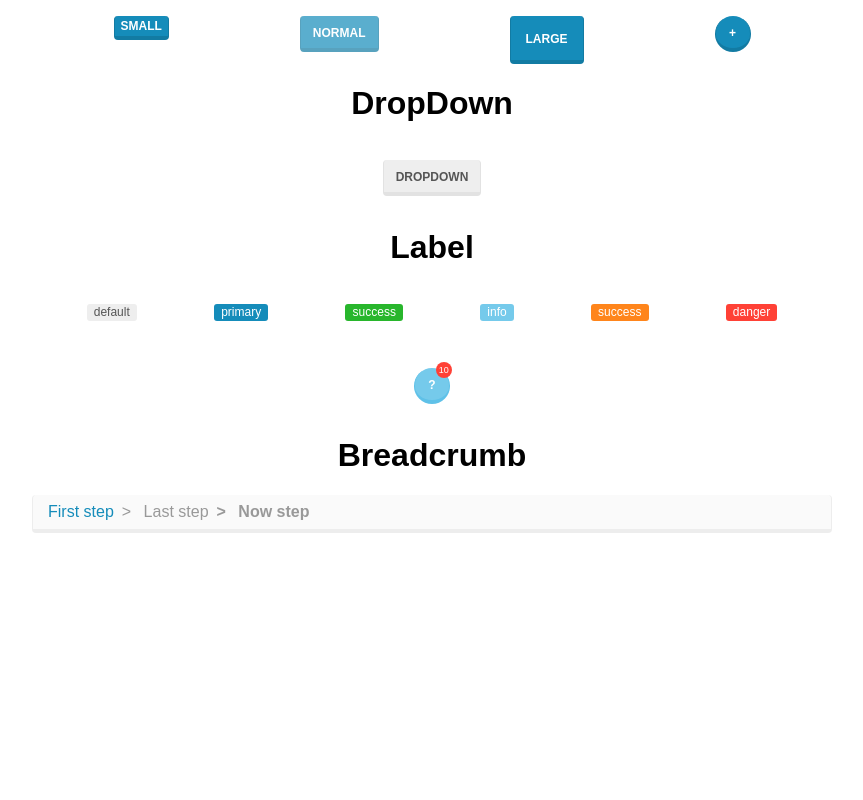
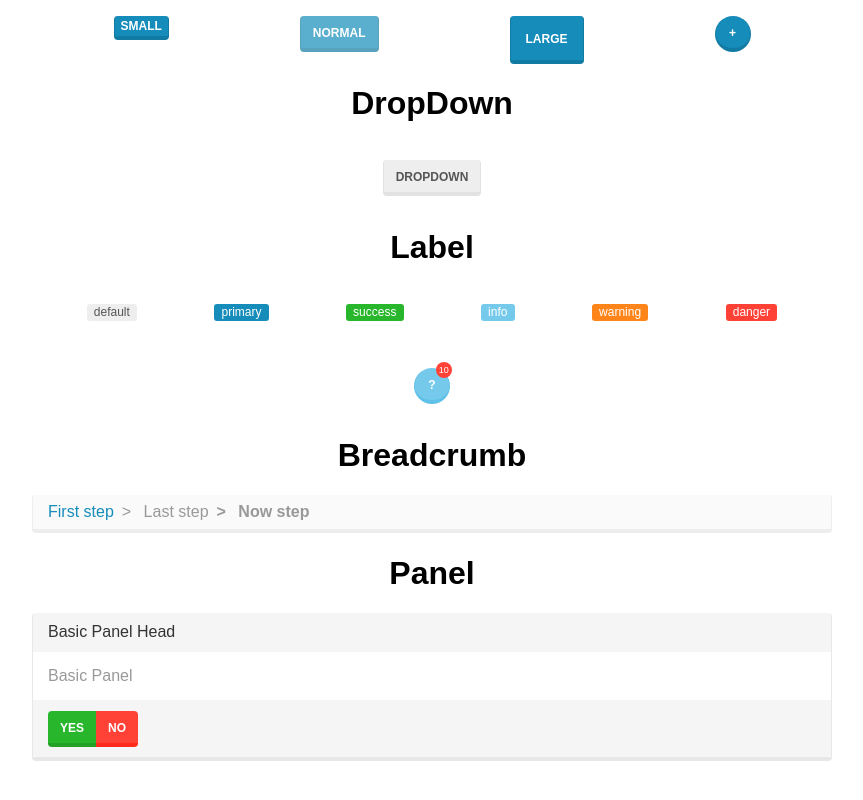
Before and after one commit to HUSTFE/Lumen-UI, a React app: page / in a window 1280 px wide. Shown: the part 582-1382 px from the top of the page, without its empty margins (208-1071 px from the left). Before the commit the page ends 1195 px from the top, so only its background shows below. Built offline with nearby package versions, Linux system fonts and the light colour scheme.

Commit message:
feat: Add Panel

```diff
--- a/src/App.js
+++ b/src/App.js
@@ -5,6 +5,7 @@ import Button from "./Component/Button";
 import Dropdown from "./Component/Dropdown";
 import Label from "./Component/Label";
 import Breadcrumb from "./Component/Breadcrumb/index";
+import Panel from "./Component/Panel/index";
 
 
 class App extends Component {
@@ -62,7 +63,7 @@ class App extends Component {
           <Label type="primary">primary</Label>
           <Label type="success">success</Label>
           <Label type="info">info</Label>
-          <Label type="warning">success</Label>
+          <Label type="warning">warning</Label>
           <Label type="danger">danger</Label>
         </div>
         <div className="flex-box">
@@ -76,6 +77,15 @@ class App extends Component {
             "Now step"
           ]}
         />
+        <h1>Panel</h1>
+        <Panel style={{textAlign: "left"}}>
+          <Panel.head>Basic Panel Head</Panel.head>
+          <Panel.body>Basic Panel</Panel.body>
+          <Panel.foot>          <Button.Group>
+            <Button type="success">Yes</Button>
+            <Button type="danger">No</Button>
+          </Button.Group></Panel.foot>
+        </Panel>
       </div>
     );
   }
--- /dev/null
+++ b/src/Component/Panel/Panel.css
@@ -0,0 +1,30 @@
+.lumen-panel {
+    margin-bottom: 20px;
+    background-color: #ffffff;
+    border-radius: 4px;
+    border:solid #e7e7e7;
+    border-width: 0 1px 4px 1px;
+    color: #999999;
+}
+
+.lumen-panel>.lumen-panel-head {
+    color: #333333;
+    background-color: #f5f5f5;
+    border-color: transparent;
+    padding: 10px 15px;
+    border-bottom: 1px solid transparent;
+    border-top-right-radius: 3px;
+    border-top-left-radius: 3px;
+}
+
+.lumen-panel>.lumen-panel-body {
+    padding: 15px;
+}
+
+.lumen-panel>.lumen-panel-foot {
+    padding: 10px 15px;
+    background-color: #f5f5f5;
+    border-top: 1px solid transparent;
+    border-bottom-right-radius: 3px;
+    border-bottom-left-radius: 3px;
+}
--- /dev/null
+++ b/src/Component/Panel/index.js
@@ -0,0 +1,26 @@
+import React from 'react'
+import PropTypes from 'prop-types';
+import "./Panel.css";
+
+class Panel extends React.Component {
+  render() {
+    const props = this.props;
+
+    return (
+      <div className={"lumen-panel"} {...props}>
+        {props.children}
+      </div>
+    )
+  }
+
+  static head = (props) => (<div className={"lumen-panel-head"}>{props.children}</div>)
+  static body = (props) => (<div className={"lumen-panel-body"}>{props.children}</div>)
+  static foot = (props) => (<div className={"lumen-panel-foot"}>{props.children}</div>)
+
+}
+
+Panel.propTypes = {
+
+};
+
+export default Panel;
```
